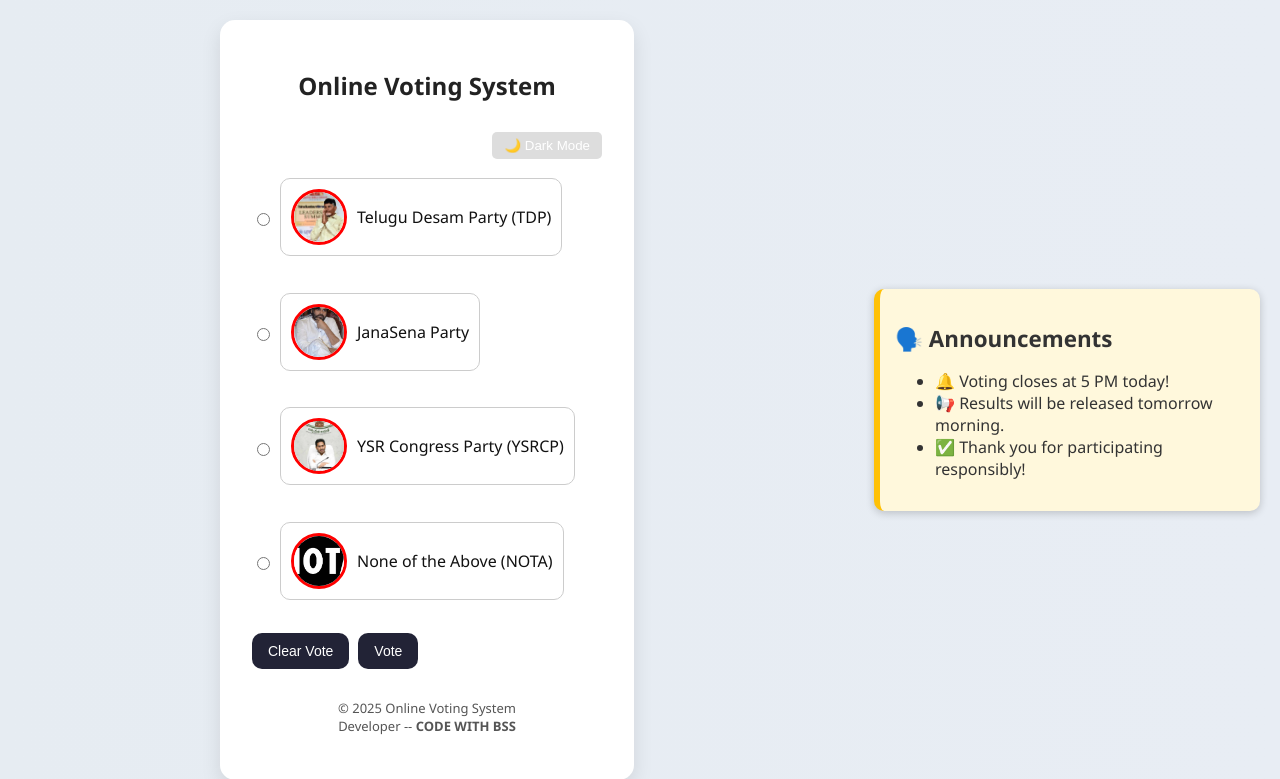
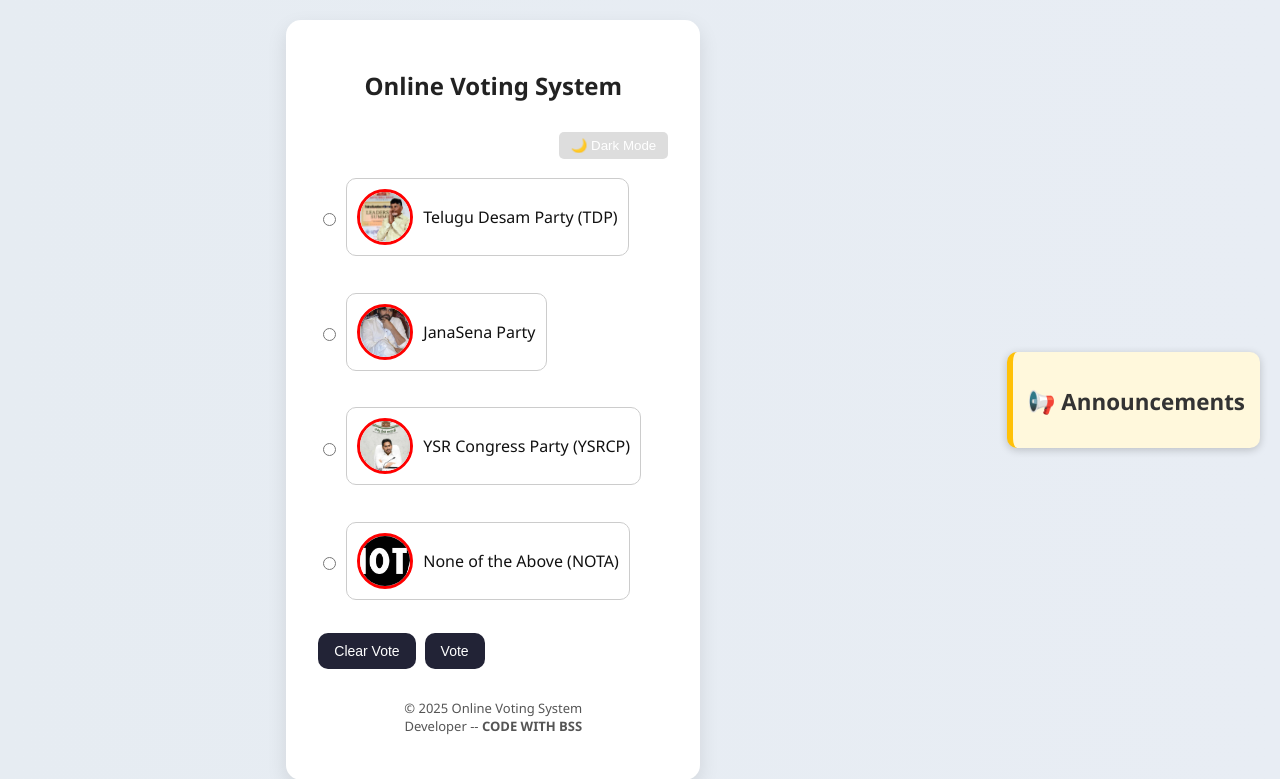
Before and after one commit to Bhanu-lpu/Onlinevotingapp, a Flask app: page / in a window 1280 px wide. Shown: the top 779 px of the page. Run offline with Flask 3, Linux system fonts and the light colour scheme.

Commit message:
Update index.html

```diff
--- a/templates/index.html
+++ b/templates/index.html
@@ -90,14 +90,14 @@
     };
   </script>
   <!-- Announcements Section -->
-<div class="announcement-box">
-    <h2>🗣️ Announcements</h2>
-    <ul>
-        <li>🔔 Voting closes at 5 PM today!</li>
-        <li>📢 Results will be released tomorrow morning.</li>
-        <li>✅ Thank you for participating responsibly!</li>
-    </ul>
-</div>
+ <div class="announcement-box">
+        <h2>📢 Announcements</h2>
+        <ul>
+            {% for item in announcements %}
+            <li>{{ item }}</li>
+            {% endfor %}
+        </ul>
+    </div>
 
 
 </body>
```
